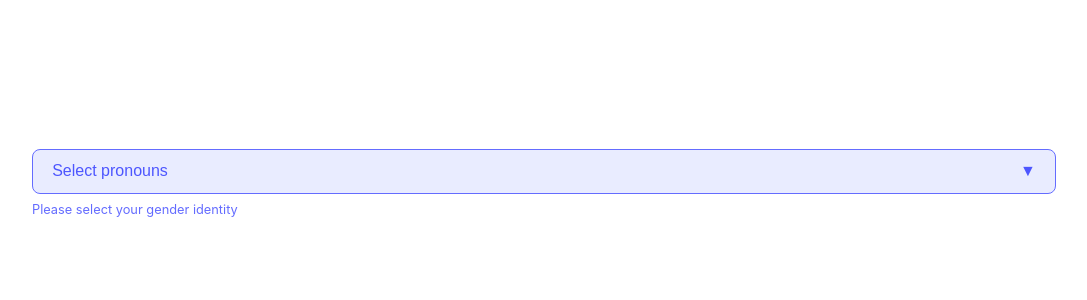
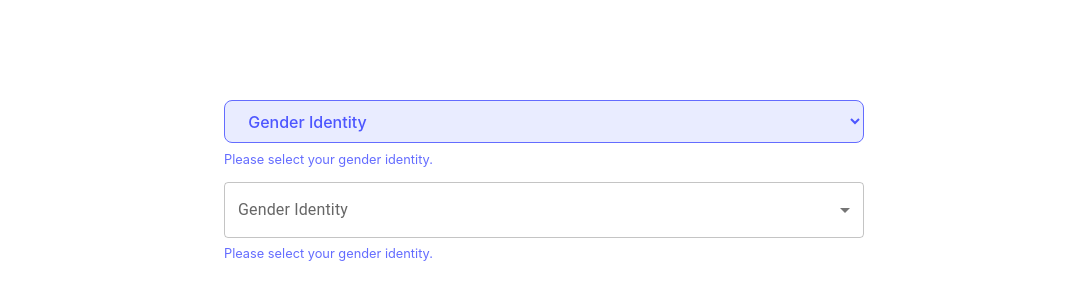
Before and after one commit to javidVeg/say-it-your-way, a React (Vite) app: page / in a window 1280 px wide. Shown: the part 212-512 px from the top of the page, without its empty margins (96-1183 px from the left). Built offline with nearby package versions, Linux system fonts and the light colour scheme.

Commit message:
seperating components to better seperate concearns - adjusting data sets

```diff
--- a/src/components/Demo/Demo.jsx
+++ b/src/components/Demo/Demo.jsx
@@ -1,34 +1,82 @@
 import React, { useState } from "react";
-import SayItYourWayInput from "../SayItYourWayInput/SayItYourWayInput";
+import SayItYourWayGenderId from "../SayItYourWayInput/SayItYourWayGenderId";
+import SayItYourWayPronouns from "../SayItYourWayInput/SayItYourWayPronouns";
 import "./demo-styles.css";
-import MuiSelect from "./MuiSelect"
-import MuiMultiSelect from "./MuiMultiSelect"
-
+import MuiSelect from "./MuiSelect";
+import MuiMultiSelect from "./MuiMultiSelect";
 
 const Demo = () => {
   const [genderValue, setGenderValue] = useState("");
+  const [pronounsValue, setPronounsValue] = useState("they/them");
 
   const onGenderChange = (item) => {
-    console.log(item);
+    console.log("genderValue::", item);
     setGenderValue(item);
+  };
+  const onPronounsChange = (item) => {
+    console.log("pronounsValue::", item);
+    setPronounsValue(item);
   };
 
   return (
     <div className="main-container">
-      <SayItYourWayInput
-        type="multi-select"
-        // type="select"
-        // variant="gender"
-        variant="pronouns"
+      {/* Gender selection */}
+      <SayItYourWayGenderId
+        key="gender"
+        selectionType="select"
         onChange={onGenderChange}
         value={genderValue}
-        // inputComponent={MuiMultiSelect}
-        label='Gender Identity'
-        placeholder='Gender Identity'
-        helperText="Please select your gender identity"
+        label="Gender Identity"
+        placeholder="Gender Identity"
+        helperText="Please select your gender identity."
+        customOptions={false}
         // error='Please select an option'
         // disabled
       />
+
+      {/* Gender selection w/ custom component */}
+      <SayItYourWayGenderId
+        key="gender-custom"
+        selectionType="select"
+        onChange={onGenderChange}
+        value={genderValue}
+        label="Gender Identity"
+        placeholder="Gender Identity"
+        helperText="Please select your gender identity."
+        customOptions={false}
+        inputComponent={MuiSelect}
+        // error='Please select an option'
+        // disabled
+      />
+
+      {/* Pronoun selection */}
+      {/* <SayItYourWayPronouns
+        key="pronouns"
+        selectionType="multi-select"
+        onChange={onPronounsChange}
+        value={pronounsValue}
+        label="Preferred Pronouns"
+        placeholder="Preferred Pronouns"
+        helperText="Please select your preferred pronouns."
+        customOptions={false}
+        // error='Please select an option'
+        // disabled
+      /> */}
+
+      {/* Pronoun selection w/ custom component */}
+      {/* <SayItYourWayPronouns
+        key="pronouns-custom"
+        selectionType="multi-select"
+        onChange={onPronounsChange}
+        value={pronounsValue}
+        label="Preferred Pronouns"
+        placeholder="Preferred Pronouns"
+        helperText="Please select your preferred pronouns."
+        customOptions={false}
+        inputComponent={MuiMultiSelect}
+        // error='Please select an option'
+        // disabled
+      /> */}
     </div>
   );
 };
--- a/src/components/Demo/MuiSelect.jsx
+++ b/src/components/Demo/MuiSelect.jsx
@@ -14,9 +14,6 @@ const MuiSelect = ({ value, onChange, options, label }) => {
           onChange={onChange}
           fullWidth
         >
-          <MenuItem value="">
-            <em>None</em>
-          </MenuItem>
           {options.map((option, index) => (
             <MenuItem key={index} value={option.value}>
               {option.label}
--- a/src/components/Demo/demo-styles.css
+++ b/src/components/Demo/demo-styles.css
@@ -1,3 +1,3 @@
 .main-container{
-    width: 80vw;
+    width: 50vw;
 }
--- /dev/null
+++ b/src/components/SayItYourWayInput/SayItYourWayGenderId.jsx
@@ -0,0 +1,62 @@
+import React, { useMemo, useState } from "react";
+import "./styles.css";
+import { genderIdentities } from "../../data/identity";
+import SelectInput from "./components/SelectInput";
+
+const SayItYourWayGenderId = ({
+  onChange,
+  inputComponent: InputComponent,
+  label,
+  placeholder = "Please select...",
+  helperText,
+  error,
+  disabled,
+  value = "",
+  customOptions,
+}) => {
+
+  const [finalOptions, setFinalOptions] = useState(() => {
+    return customOptions ? customOptions : [...genderIdentities];
+  });
+
+  useMemo(() => {
+    const valueExists = finalOptions.some(option => option.value === value);
+    if (value && !valueExists) {
+      setFinalOptions(prevOptions => [...prevOptions, { label: value, value: value }]);
+    }
+  }, [value, finalOptions]);
+
+  const handleSelectChange = (event) => {
+    const selectedValue = event.target.value;
+    const selectedOption = finalOptions.find(option => option.value === selectedValue);
+    onChange(selectedOption.value);
+  };
+
+  return (
+    <div className={`input-container ${disabled ? "disabled" : ""}`}>
+      {InputComponent ? (
+        <InputComponent
+          value={value || ""}
+          onChange={handleSelectChange}
+          disabled={disabled}
+          options={finalOptions}
+          placeholder={placeholder}
+          label={label}
+        />
+      ) : (
+        <SelectInput
+          value={value || ""}
+          onChange={handleSelectChange}
+          disabled={disabled}
+          options={finalOptions}
+          placeholder={placeholder}
+          label={label}
+        />
+      )}
+      {!error && helperText && <p className="helper-text">{helperText}</p>}
+      {error && <p className="error-text">Error: {error}</p>}
+    </div>
+  );
+};
+
+export default SayItYourWayGenderId;
--- a/src/components/SayItYourWayInput/SayItYourWayInput.jsx
+++ b/src/components/SayItYourWayInput/SayItYourWayPronouns.jsx
@@ -6,7 +6,7 @@ import SelectInput from "./components/SelectInput";
 import MultiSelect from "./components/MultiSelect"
 
 // SayItYourWayInput component onChange returns the selected option object instead of the event object.
-const SayItYourWayInput = ({
+const SayItYourWayPronouns = ({
   onChange,
   inputComponent: InputComponent,
   variant,
@@ -15,7 +15,7 @@ const SayItYourWayInput = ({
   helperText,
   error,
   disabled,
-  type,
+  selectionType,
   value = "",
 }) => {
 
@@ -37,7 +37,7 @@ const SayItYourWayInput = ({
       const selectedOption = options.find(
         (option) => option.value === event.target.value
       );
-      onChange(selectedOption);
+      onChange(selectedOption.value);
     },
     [onChange, options]
   );
@@ -46,12 +46,12 @@ const SayItYourWayInput = ({
     <div className={`input-container ${disabled ? "disabled" : ""}`}>
       {InputComponent ? (
         <InputComponent
-          value={value?.value || ""}
+          value={value || ""}
           onChange={handleSelectChange}
           disabled={disabled}
           options={options}
         />
-      ) : type === "select" ? (
+      ) : selectionType === "select" ? (
         <SelectInput
           value={value || ""}
           onChange={handleSelectChange}
@@ -75,4 +75,4 @@ const SayItYourWayInput = ({
   );
 };
 
-export default SayItYourWayInput;
+export default SayItYourWayPronouns;
--- a/src/components/SayItYourWayInput/components/SelectInput.jsx
+++ b/src/components/SayItYourWayInput/components/SelectInput.jsx
@@ -1,22 +1,31 @@
-import React from "react";
+import React, { useState } from "react";
 
 const SelectInput = (props) => {
     const { value, onChange, options, placeholder, disabled } = props;
+    const [originalValue] = useState(value);
+
+    const valueExists = options.some(option => option.value === originalValue);
+
     return (
       <select
         className={`select ${disabled ? "disabled" : ""}`}
-      value={value?.value || ""}
+        value={value || ""}
         onChange={onChange}
         disabled={disabled}
       >
         <option value="" disabled>
           {placeholder}
         </option>
+
         {options.map((option, index) => (
           <option key={index} value={option.value}>
             {option.label}
           </option>
         ))}
+
+        {!valueExists && originalValue && (
+          <option value={originalValue}>{originalValue}</option>
+        )}
       </select>
     );
   };
--- a/src/data/identity.js
+++ b/src/data/identity.js
@@ -3,102 +3,75 @@ export const genderIdentities = [
       id: 'gi001',
       value: 'male',
       label: 'Male',
-      description: 'A person who identifies as male.',
     },
     {
       id: 'gi002',
       value: 'female',
       label: 'Female',
-      description: 'A person who identifies as female.',
     },
     {
       id: 'gi003',
       value: 'non-binary',
       label: 'Non-binary',
-      description: 'A gender identity that does not fit within the traditional male or female categories.',
     },
     {
       id: 'gi004',
       value: 'genderqueer',
       label: 'Genderqueer',
-      description: 'A gender identity that is not exclusively masculine or feminine.',
     },
     {
       id: 'gi005',
       value: 'agender',
       label: 'Agender',
-      description: 'A person who identifies as having no gender or being gender-neutral.',
     },
     {
       id: 'gi006',
       value: 'bigender',
       label: 'Bigender',
-      description: 'A person who identifies as two genders, either simultaneously or varying between them.',
     },
     {
       id: 'gi007',
       value: 'genderfluid',
       label: 'Genderfluid',
-      description: 'A person whose gender identity shifts over time or depending on the situation.',
     },
     {
       id: 'gi008',
       value: 'two-spirit',
       label: 'Two-Spirit',
-      description: 'A culturally specific gender identity used by some Indigenous North American cultures.',
     },
     {
       id: 'gi009',
       value: 'transgender',
       label: 'Transgender',
-      description: 'A person whose gender identity is different from the sex they were assigned at birth.',
-    },
-    {
-      id: 'gi010',
-      value: 'cisgender',
-      label: 'Cisgender',
-      description: 'A person whose gender identity aligns with the sex they were assigned at birth.',
     },
     {
       id: 'gi011',
       value: 'demiboy',
       label: 'Demiboy',
-      description: 'A person who partially, but not wholly, identifies as male.',
     },
     {
       id: 'gi012',
       value: 'demigirl',
       label: 'Demigirl',
-      description: 'A person who partially, but not wholly, identifies as female.',
     },
     {
       id: 'gi013',
       value: 'androgynous',
       label: 'Androgynous',
-      description: 'A person who identifies as both masculine and feminine, or neither.',
     },
     {
       id: 'gi014',
       value: 'neutrois',
       label: 'Neutrois',
-      description: 'A non-binary gender identity associated with neutrality or the absence of gender.',
     },
     {
       id: 'gi015',
       value: 'intersex',
       label: 'Intersex',
-      description: 'A person born with physical sex characteristics that do not fit typical definitions of male or female.',
     },
     {
       id: 'gi016',
       value: 'pangender',
       label: 'Pangender',
-      description: 'A person who identifies as all genders or a vast range of gender identities.',
-    },
-    {
-      id: 'gi017',
-      value: 'custom',
-      label: 'Custom',
-      description: 'Specify your own gender identity.',
     }
   ];
--- a/src/data/pronouns.js
+++ b/src/data/pronouns.js
@@ -4,9 +4,6 @@ export const pronouns = [
       label: 'They/Them',
       nominative: 'they',
       accusative: 'them',
-      possessiveAdjective: 'their',
-      possessivePronoun: 'theirs',
-      reflexive: 'themselves',
       value: 'they/them',
     },
     {
@@ -14,9 +11,6 @@ export const pronouns = [
       label: 'She/Her',
       nominative: 'she',
       accusative: 'her',
-      possessiveAdjective: 'her',
-      possessivePronoun: 'hers',
-      reflexive: 'herself',
       value: 'she/her',
     },
     {
@@ -24,9 +18,6 @@ export const pronouns = [
       label: 'He/Him',
       nominative: 'he',
       accusative: 'him',
-      possessiveAdjective: 'his',
-      possessivePronoun: 'his',
-      reflexive: 'himself',
       value: 'he/him',
     },
     {
@@ -34,9 +25,6 @@ export const pronouns = [
       label: 'Xe/Xem',
       nominative: 'xe',
       accusative: 'xem',
-      possessiveAdjective: 'xyr',
-      possessivePronoun: 'xyrs',
-      reflexive: 'xemself',
       value: 'xe/xem',
     },
     {
@@ -44,9 +32,6 @@ export const pronouns = [
       label: 'Ze/Hir',
       nominative: 'ze',
       accusative: 'hir',
-      possessiveAdjective: 'hir',
-      possessivePronoun: 'hirs',
-      reflexive: 'hirself',
       value: 'ze/hir',
     },
     {
@@ -54,9 +39,6 @@ export const pronouns = [
       label: 'Ey/Em',
       nominative: 'ey',
       accusative: 'em',
-      possessiveAdjective: 'eir',
-      possessivePronoun: 'eirs',
-      reflexive: 'emself',
       value: 'ey/em',
     },
     {
@@ -64,9 +46,6 @@ export const pronouns = [
       label: 'Ve/Ver',
       nominative: 've',
       accusative: 'ver',
-      possessiveAdjective: 'vis',
-      possessivePronoun: 'vis',
-      reflexive: 'verself',
       value: 've/ver',
     },
     {
@@ -74,9 +53,6 @@ export const pronouns = [
       label: 'Fae/Faer',
       nominative: 'fae',
       accusative: 'faer',
-      possessiveAdjective: 'faer',
-      possessivePronoun: 'faers',
-      reflexive: 'faerself',
       value: 'fae/faer',
     },
     {
@@ -84,9 +60,7 @@ export const pronouns = [
       label: 'It/Its',
       nominative: 'it',
       accusative: 'it',
-      possessiveAdjective: 'its',
-      possessivePronoun: 'its',
-      reflexive: 'itself',
+
       value: 'it/its',
     },
     {
@@ -94,9 +68,6 @@ export const pronouns = [
       label: 'Per/Per',
       nominative: 'per',
       accusative: 'per',
-      possessiveAdjective: 'per',
-      possessivePronoun: 'pers',
-      reflexive: 'perself',
       value: 'per/per',
     },
     {
@@ -104,9 +75,6 @@ export const pronouns = [
       label: 'E/Em',
       nominative: 'e',
       accusative: 'em',
-      possessiveAdjective: 'eir',
-      possessivePronoun: 'eirs',
-      reflexive: 'emself',
       value: 'e/em',
     },
     {
@@ -114,9 +82,6 @@ export const pronouns = [
       label: 'Thon/Thon',
       nominative: 'thon',
       accusative: 'thon',
-      possessiveAdjective: 'thon',
-      possessivePronoun: 'thons',
-      reflexive: 'thonself',
       value: 'thon/thon',
     },
     {
@@ -124,9 +89,6 @@ export const pronouns = [
       label: 'Co/Co',
       nominative: 'co',
       accusative: 'co',
-      possessiveAdjective: 'cos',
-      possessivePronoun: 'cos',
-      reflexive: 'coself',
       value: 'co/co',
     },
     {
@@ -134,9 +96,6 @@ export const pronouns = [
       label: 'En/En',
       nominative: 'en',
       accusative: 'en',
-      possessiveAdjective: 'ens',
-      possessivePronoun: 'ens',
-      reflexive: 'enself',
       value: 'en/en',
     },
     {
@@ -144,9 +103,6 @@ export const pronouns = [
       label: 'Yo/Yo',
       nominative: 'yo',
       accusative: 'yo',
-      possessiveAdjective: 'yos',
-      possessivePronoun: 'yos',
-      reflexive: 'yoself',
       value: 'yo/yo',
     },
     {
@@ -154,9 +110,6 @@ export const pronouns = [
       label: 'Xie/Hir',
       nominative: 'xie',
       accusative: 'hir',
-      possessiveAdjective: 'hir',
-      possessivePronoun: 'hirs',
-      reflexive: 'hirself',
       value: 'xie/hir',
     },
     {
@@ -164,9 +117,6 @@ export const pronouns = [
       label: 'Ze/Zir',
       nominative: 'ze',
       accusative: 'zir',
-      possessiveAdjective: 'zir',
-      possessivePronoun: 'zirs',
-      reflexive: 'zirself',
       value: 'ze/zir',
     },
   ];
```
Lines whose indentation alone changed are shown as unchanged.
